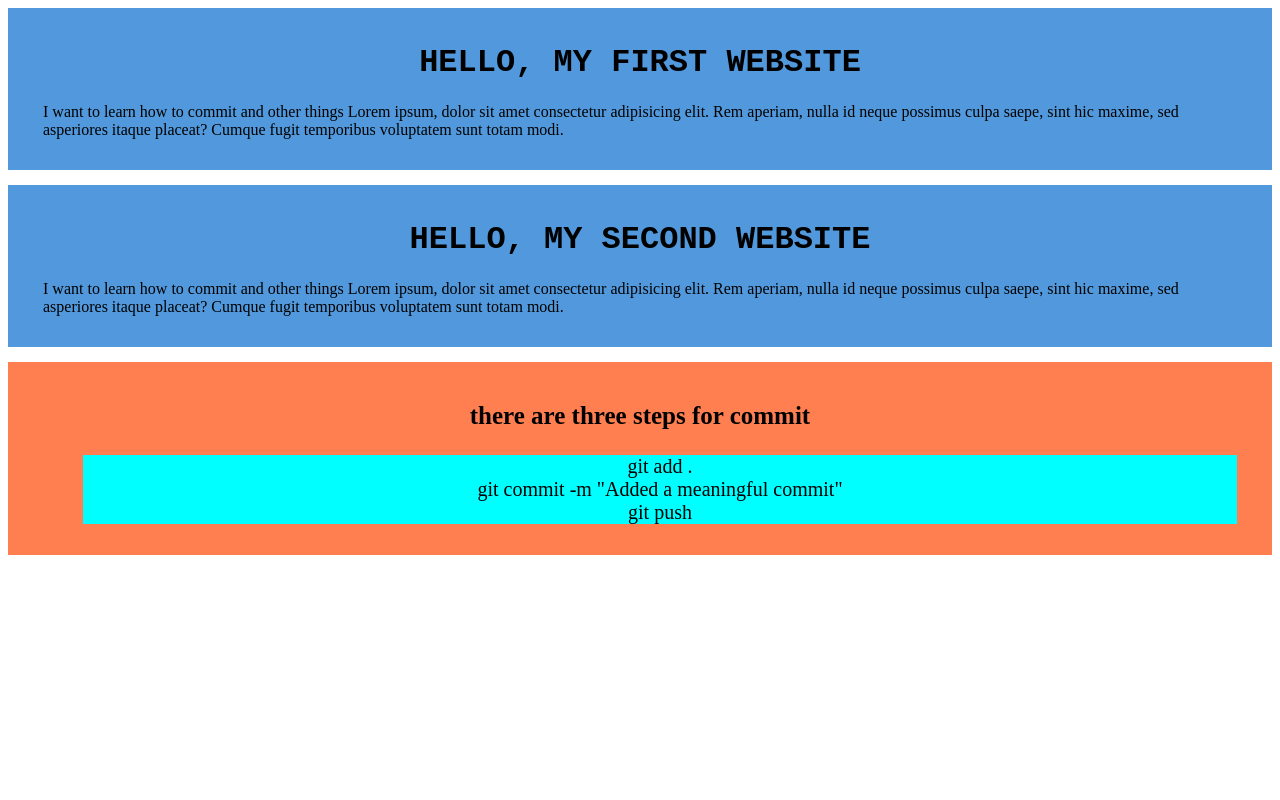
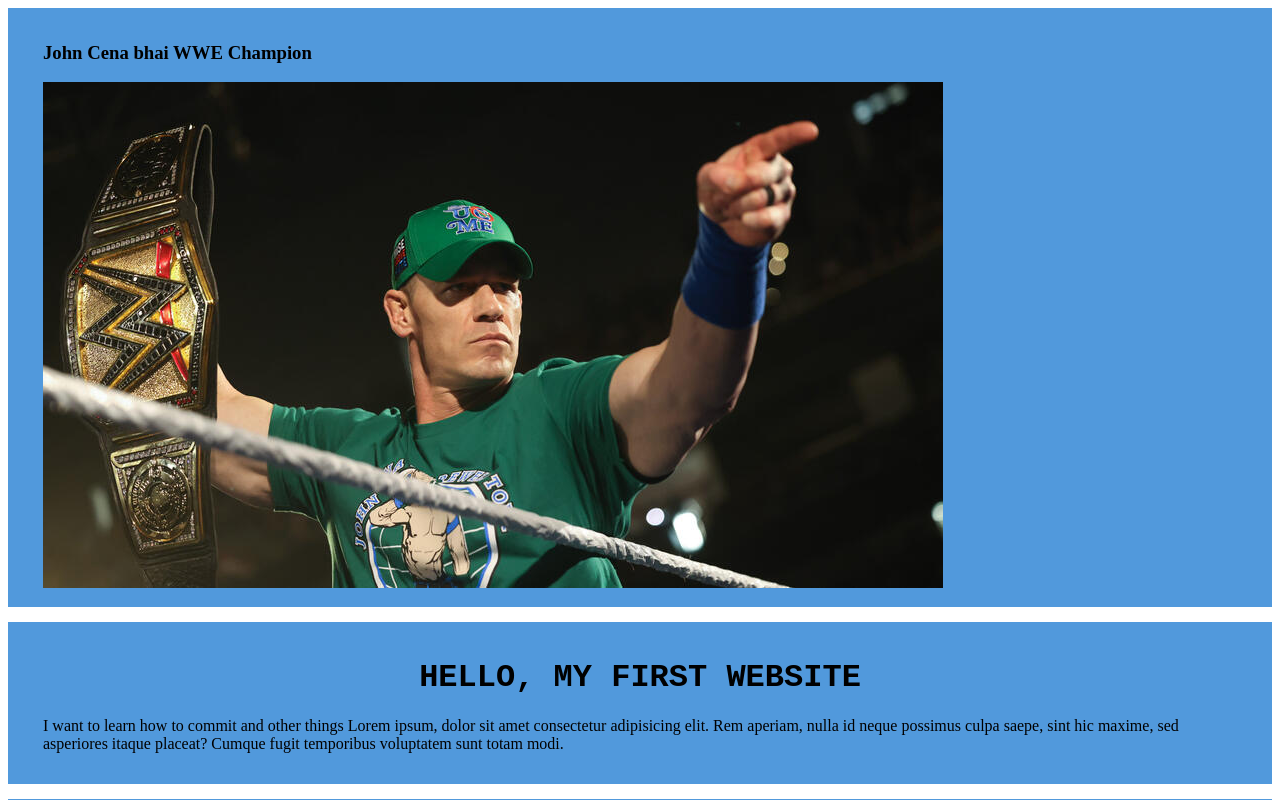
Before and after one commit to shakif-2025/Hello-world, a plain HTML site: page index.html in a window 1280 px wide. Shown: the top 800 px of the page. Drawn offline with Linux system fonts and the light colour scheme.

Commit message:
Added john cena's picture

```diff
--- a/index.html
+++ b/index.html
@@ -7,6 +7,10 @@
     <link rel="stylesheet" href="./styles/style.css" />
   </head>
   <body>
+    <div>
+      <h3>John Cena bhai WWE Champion</h3>
+      <img src="images/cena-bhai.png" alt="John Cena" />
+    </div>
     <div>
       <h1>hello, My first website</h1>
       <p>
```
Also changed, not shown: images/cena-bhai.png (added).
